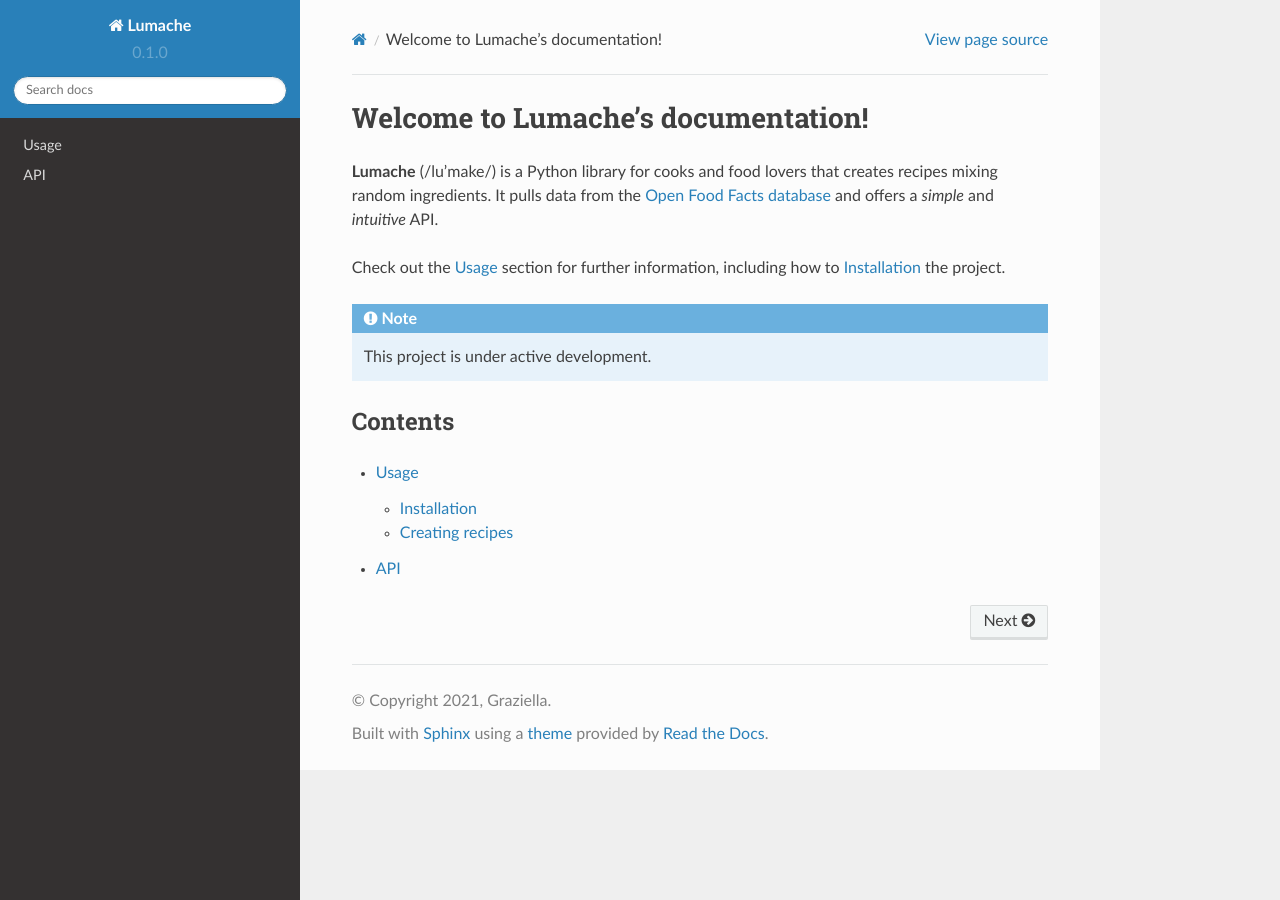
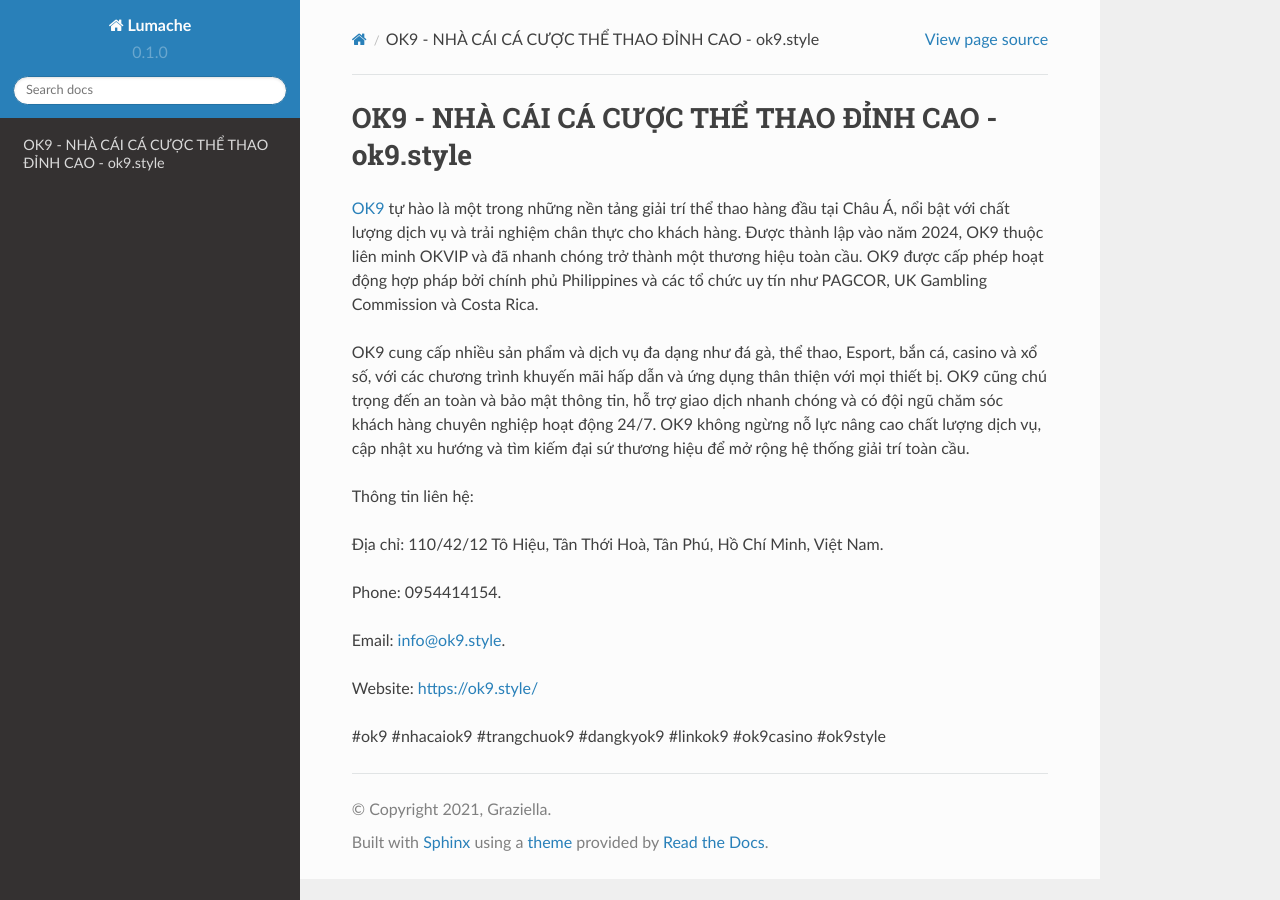
Before and after one commit to phamduyhong/ok9style, a Sphinx documentation site: the page built from docs/source/index.rst, in a window 1280 px wide. Built offline with Sphinx 7.4.7 and the Read the Docs theme 2.0.0, drawn with Linux system fonts in a browser that asks for light colours.

Commit message:
Update index.rst

```diff
--- a/docs/source/index.rst
+++ b/docs/source/index.rst
@@ -1,22 +1,18 @@
-Welcome to Lumache's documentation!
+OK9 - NHÀ CÁI CÁ CƯỢC THỂ THAO ĐỈNH CAO - ok9.style
 ===================================
 
-**Lumache** (/lu'make/) is a Python library for cooks and food lovers
-that creates recipes mixing random ingredients.
-It pulls data from the `Open Food Facts database <https://world.openfoodfacts.org/>`_
-and offers a *simple* and *intuitive* API.
+`OK9 <https://ok9.style/>`_ tự hào là một trong những nền tảng giải trí thể thao hàng đầu tại Châu Á, nổi bật với chất lượng dịch vụ và trải nghiệm chân thực cho khách hàng. Được thành lập vào năm 2024, OK9 thuộc liên minh OKVIP và đã nhanh chóng trở thành một thương hiệu toàn cầu. OK9 được cấp phép hoạt động hợp pháp bởi chính phủ Philippines và các tổ chức uy tín như PAGCOR, UK Gambling Commission và Costa Rica.
 
-Check out the :doc:`usage` section for further information, including
-how to :ref:`installation` the project.
+OK9 cung cấp nhiều sản phẩm và dịch vụ đa dạng như đá gà, thể thao, Esport, bắn cá, casino và xổ số, với các chương trình khuyến mãi hấp dẫn và ứng dụng thân thiện với mọi thiết bị. OK9 cũng chú trọng đến an toàn và bảo mật thông tin, hỗ trợ giao dịch nhanh chóng và có đội ngũ chăm sóc khách hàng chuyên nghiệp hoạt động 24/7. OK9 không ngừng nỗ lực nâng cao chất lượng dịch vụ, cập nhật xu hướng và tìm kiếm đại sứ thương hiệu để mở rộng hệ thống giải trí toàn cầu.
 
-.. note::
+Thông tin liên hệ:
 
-   This project is under active development.
+Địa chỉ: 110/42/12 Tô Hiệu, Tân Thới Hoà, Tân Phú, Hồ Chí Minh, Việt Nam.
 
-Contents
---------
+Phone: 0954414154.
 
-.. toctree::
+Email: info@ok9.style.
 
-   usage
-   api
+Website: https://ok9.style/
+
+#ok9 #nhacaiok9 #trangchuok9 #dangkyok9 #linkok9 #ok9casino #ok9style
```
